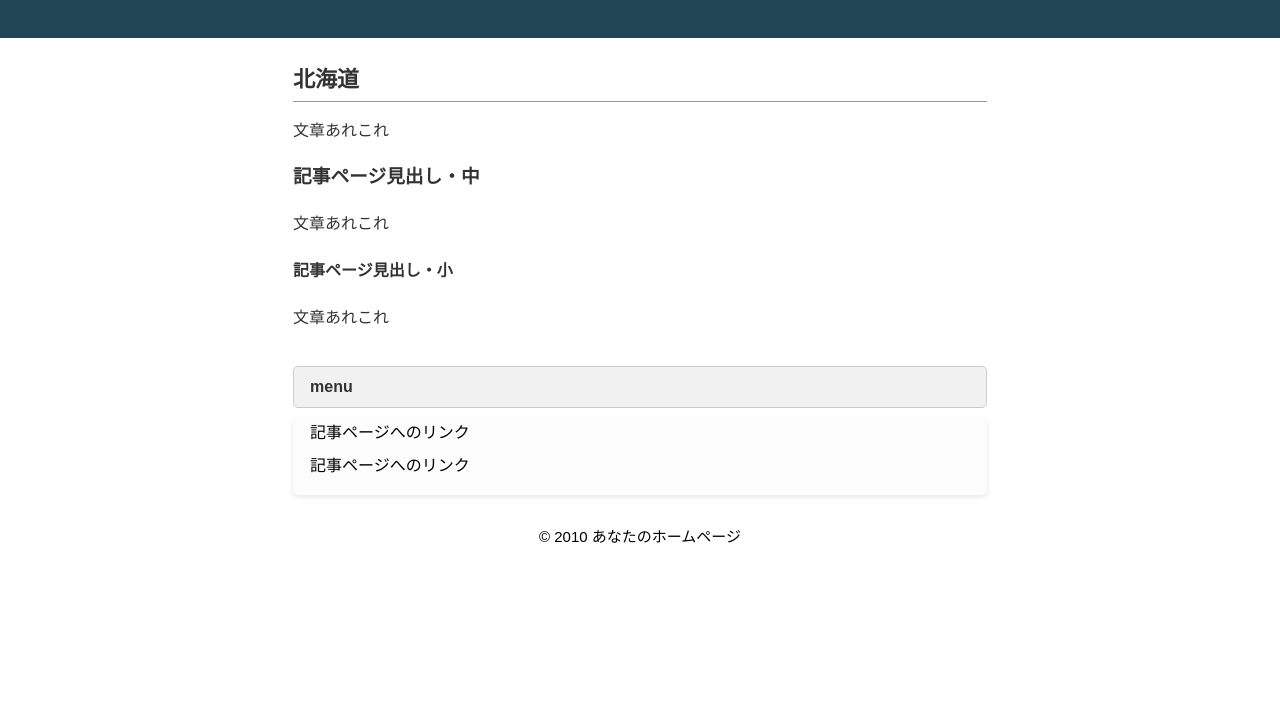
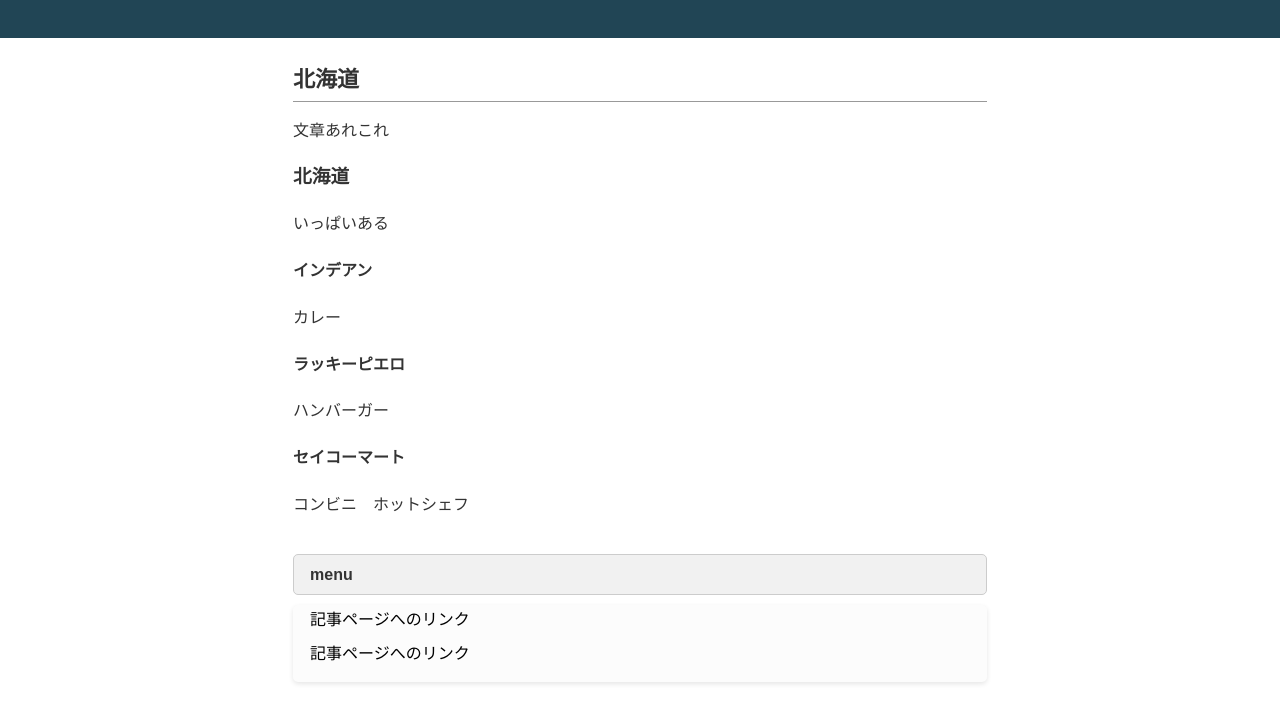
Before and after one commit to sl1kt/html_plactice1, a plain HTML site: page index.html in a window 1280 px wide. Shown: the part 107-816 px from the top of the page. Drawn offline with Linux system fonts and the light colour scheme.

Commit message:
Update index.html

```diff
--- a/index.html
+++ b/index.html
@@ -18,10 +18,14 @@
 <div id="inner">
 <h2>北海道</h2></h2>
 <p>文章あれこれ</p>
-<h3>記事ページ見出し・中</h3>
-<p>文章あれこれ</p>
-<h4>記事ページ見出し・小</h4>
-<p>文章あれこれ</p>
+<h3>北海道</h3>
+<p>いっぱいある</p>
+<h4>インデアン</h4>
+<p>カレー</p>
+<h4>ラッキーピエロ</h4>
+<p>ハンバーガー</p>
+<h4>セイコーマート</h4>
+<p>コンビニ　ホットシェフ</p>
 </div>
 </main>
 <aside>
```
